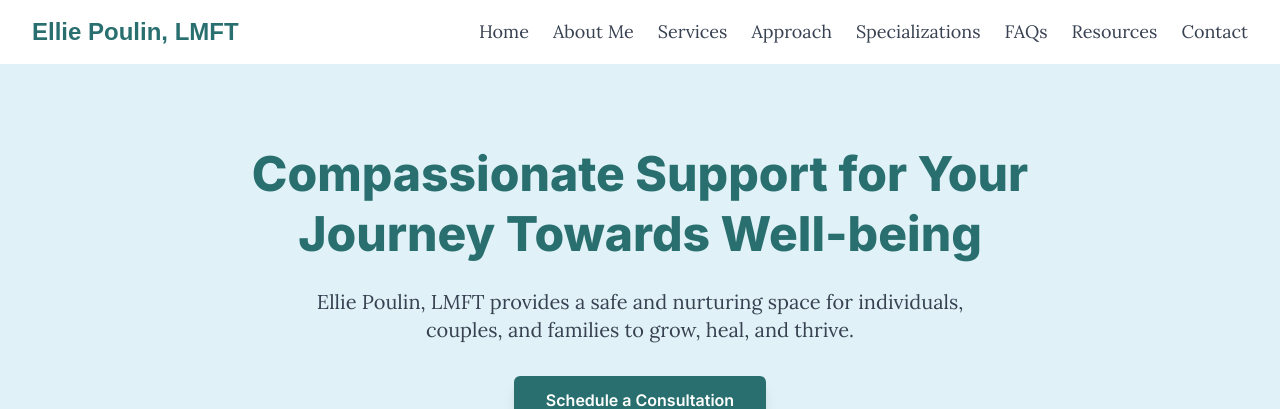
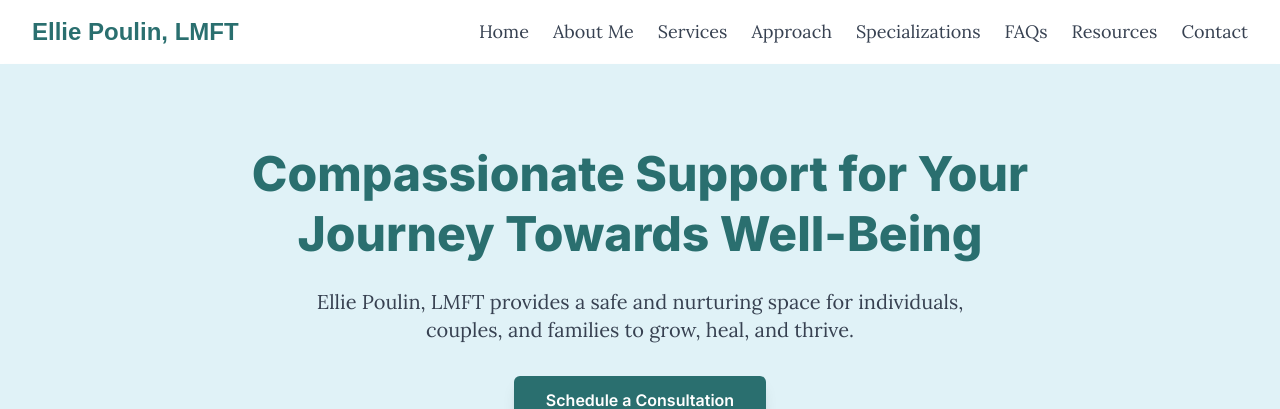
Before and after one commit to elliepoulin/elliepoulin.github.io, a Jekyll site: the page built from index.html, in a window 1280 px wide and 900 px high. Shown: the top 409 px of the window. Built offline with Jekyll 4.4.1, drawn with Linux system fonts in a browser that asks for light colours; nearby versions of some CDN libraries; some web fonts are replaced.

```diff
--- a/index.html
+++ b/index.html
@@ -8,7 +8,7 @@ permalink: /
 <section id="home" class="bg-accent-light py-20 px-4 sm:px-6 lg:px-8 text-center rounded-b-xl shadow-md mb-12">
     <div class="container mx-auto max-w-4xl">
         <h1 class="text-5xl font-extrabold text-primary-dark mb-6 leading-tight">
-            Compassionate Support for Your Journey Towards Well-being
+            Compassionate Support for Your Journey Towards Well-Being
         </h1>
         <p class="text-xl text-gray-700 mb-8 max-w-2xl mx-auto">
             Ellie Poulin, LMFT provides a safe and nurturing space for individuals, couples, and families to grow, heal, and thrive.
```
